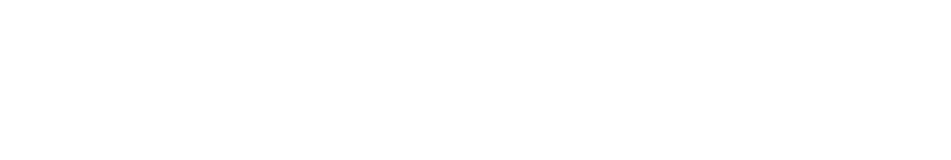
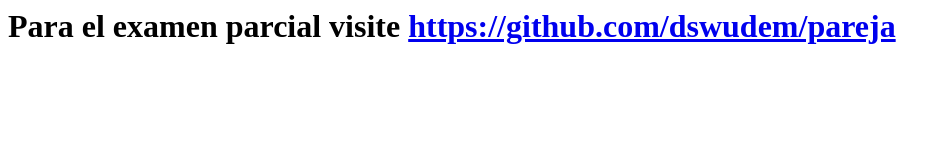
Before and after one commit to dswudem/dswudem.github.io, a plain HTML site: page index.html in a window 1280 px wide. Shown: the whole page, without its empty margins (0-951 px from the left). Drawn offline with Linux system fonts and the light colour scheme.

Commit message:
Publicado enunciado examen parcial

```diff
--- a/index.html
+++ b/index.html
@@ -49,6 +49,7 @@ function manejarEvento( ev ){
 
 	</head>
 	<body>
+<h1>Para el examen parcial visite <a href="https://github.com/dswudem/pareja" >https://github.com/dswudem/pareja</a></h1>
 
 
 
```
